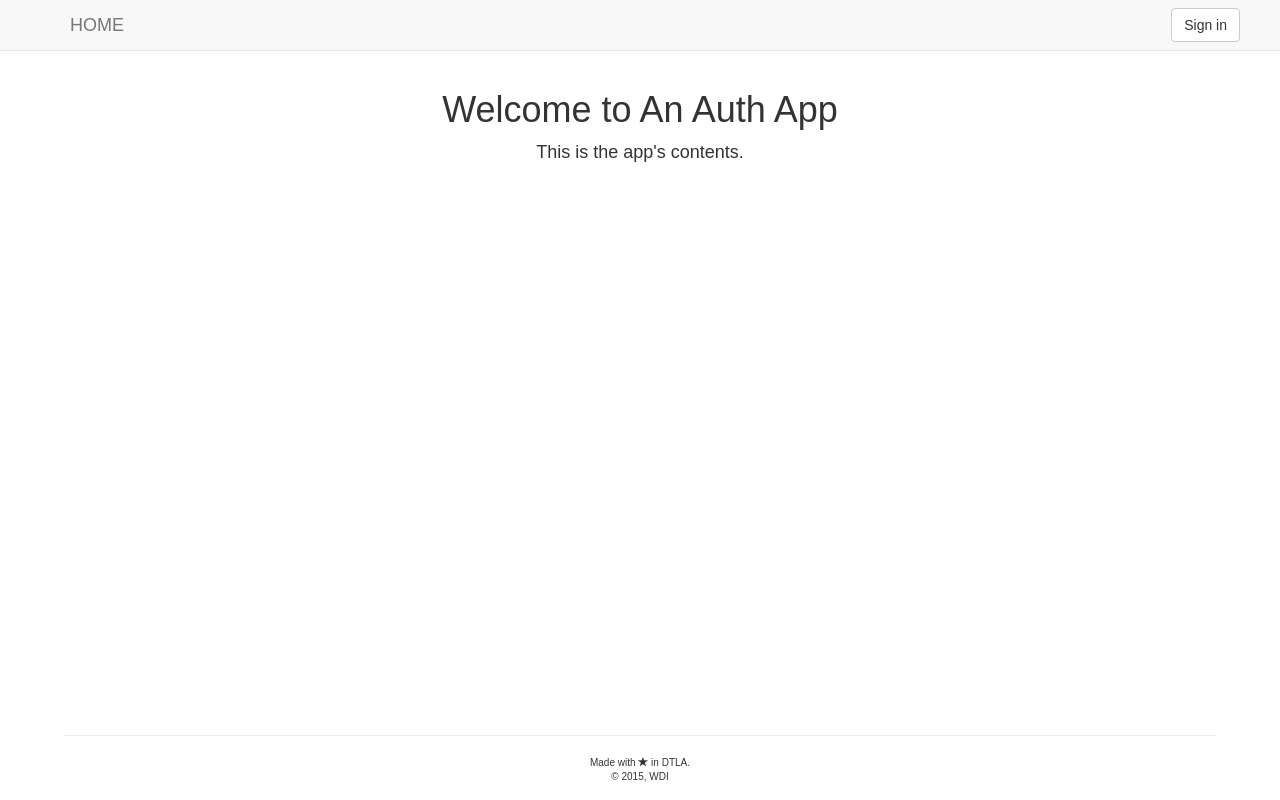
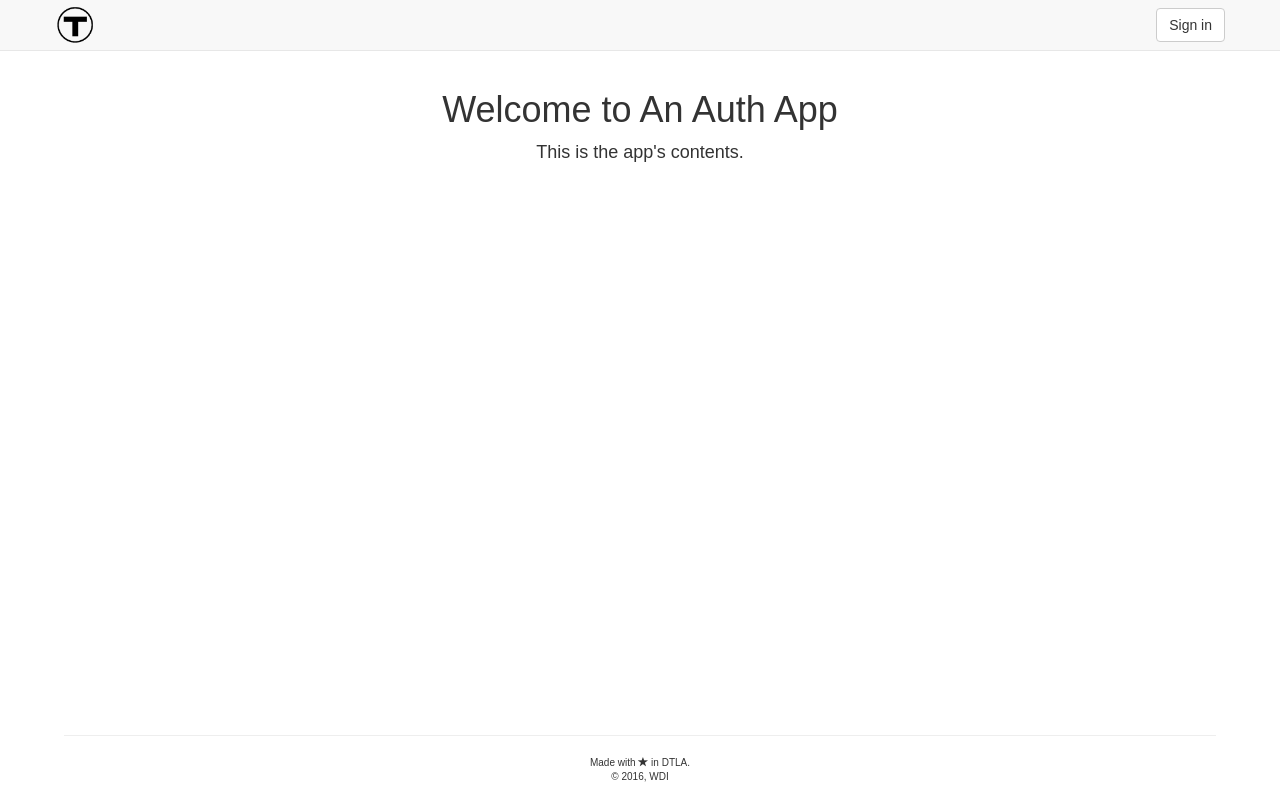
Before and after one commit to yaelamir/juice, a website: page public/index.html in a window 1280 px wide. Drawn offline with nearby package versions, Linux system fonts and the light colour scheme; some packages are replaced by stand-ins of ours.

Commit message:
update navbar css, add a token symbol brand
Just for funsies, really.

```diff
--- a/public/css/main.css
+++ b/public/css/main.css
@@ -60,6 +60,10 @@ header {
   text-transform: uppercase;
 }
 
+.navbar-brand {
+  padding: 5px 0;
+}
+
 form {
   text-align: left;
   max-width: 600px;
--- a/public/index.html
+++ b/public/index.html
@@ -20,8 +20,8 @@
     <header ng-controller="NavbarController as vm">
       <nav class="navbar navbar-default navbar-fixed-top">
         <div class="container">
-          <a ui-sref="welcome" class="navbar-brand">Home</a>
-          <div class="navbar-right">
+          <a ui-sref="welcome" class="navbar-brand"><img src="/images/token-symbol.png" width="40" height="40"></a>
+          <div class="pull-right">
             <button ng-show="vm.authService.isLoggedIn();" ui-sref="profile" type="button" class="btn btn-default navbar-btn"><i class="glyphicon glyphicon-cog"></i> Profile</button>
             <button ng-hide="vm.authService.isLoggedIn();" ui-sref="signin" type="button" class="btn btn-default navbar-btn navbar-right">Sign in</button>
             <button ng-click="vm.logOut();" ng-show="vm.authService.isLoggedIn()" type="button" class="btn btn-default navbar-btn navbar-right">Sign out</button>
@@ -39,7 +39,7 @@
     <hr>
     <span>Made with <i class="glyphicon glyphicon-star"></i> in DTLA.</span>
     <br>
-    <span>© 2015, WDI</span>
+    <span>© 2016, WDI</span>
   </footer>
 
   <script src="/js/app.module.js"></script>
```
Also changed, not shown: public/images/token-symbol.png (added).
